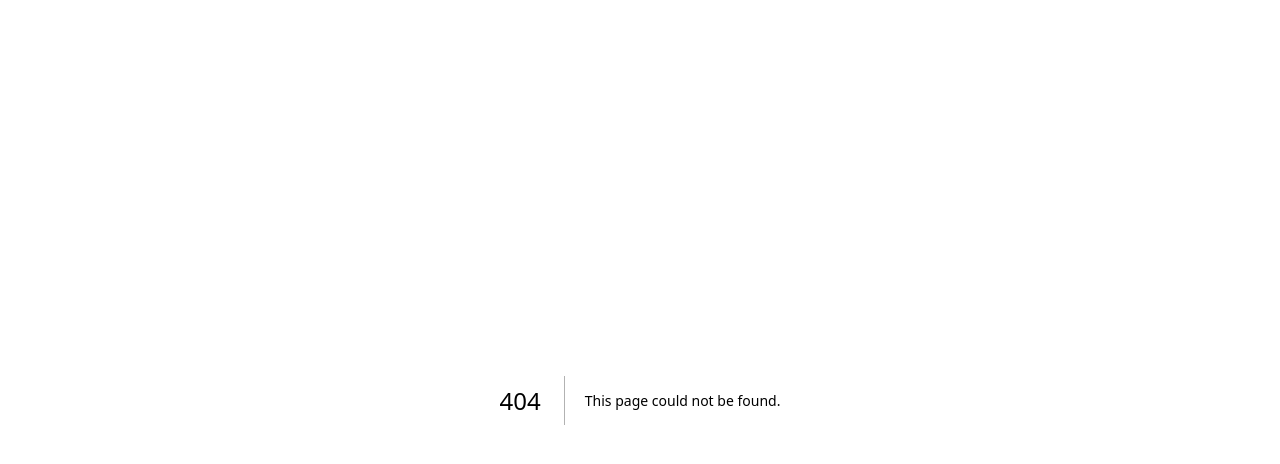
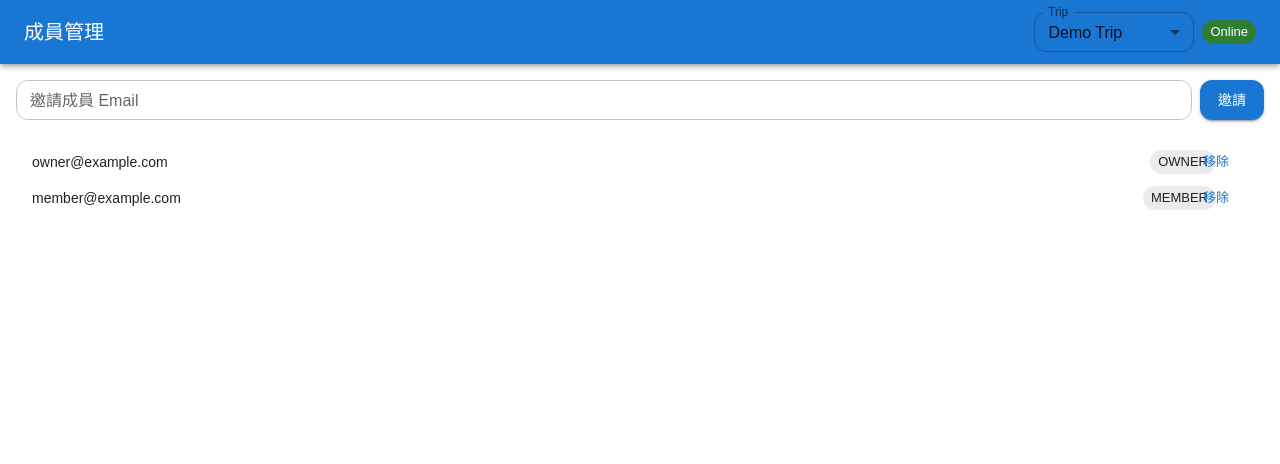
Before and after one commit to Yizi-Yeh/travel-app, a Next.js app: page /trip/members in a window 1280 px wide. Before the commit this address had no page. Shown: the top 464 px of the page. Built offline with nearby package versions, Linux system fonts and the light colour scheme.

Commit message:
feat: add member management UI

```diff
--- /dev/null
+++ b/src/app/trip/members/page.tsx
@@ -0,0 +1,15 @@
+import { AppShell } from "@/components/AppShell";
+import { MemberList } from "@/components/members/MemberList";
+
+const demoMembers = [
+  { email: "owner@example.com", role: "OWNER" as const },
+  { email: "member@example.com", role: "MEMBER" as const },
+];
+
+export default function MembersPage() {
+  return (
+    <AppShell title="成員管理">
+      <MemberList members={demoMembers} canManage />
+    </AppShell>
+  );
+}
--- /dev/null
+++ b/src/components/members/MemberList.tsx
@@ -0,0 +1,38 @@
+"use client";
+
+import { Box, Button, Chip, List, ListItem, ListItemText, TextField } from "@mui/material";
+import { useState } from "react";
+
+export type Member = {
+  email: string;
+  role: "OWNER" | "MEMBER";
+};
+
+export function MemberList({ members, canManage = false }: { members: Member[]; canManage?: boolean }) {
+  const [email, setEmail] = useState("");
+
+  return (
+    <Box sx={{ display: "grid", gap: 2 }}>
+      {canManage && (
+        <Box sx={{ display: "flex", gap: 1 }}>
+          <TextField
+            label="邀請成員 Email"
+            size="small"
+            fullWidth
+            value={email}
+            onChange={(event) => setEmail(event.target.value)}
+          />
+          <Button variant="contained">邀請</Button>
+        </Box>
+      )}
+      <List dense>
+        {members.map((member) => (
+          <ListItem key={member.email} secondaryAction={canManage ? <Button size="small">移除</Button> : null}>
+            <ListItemText primary={member.email} />
+            <Chip size="small" label={member.role} sx={{ ml: 1 }} />
+          </ListItem>
+        ))}
+      </List>
+    </Box>
+  );
+}
```
Also changed, not shown: 1 other file (tests, documents, lock files or other folders).
